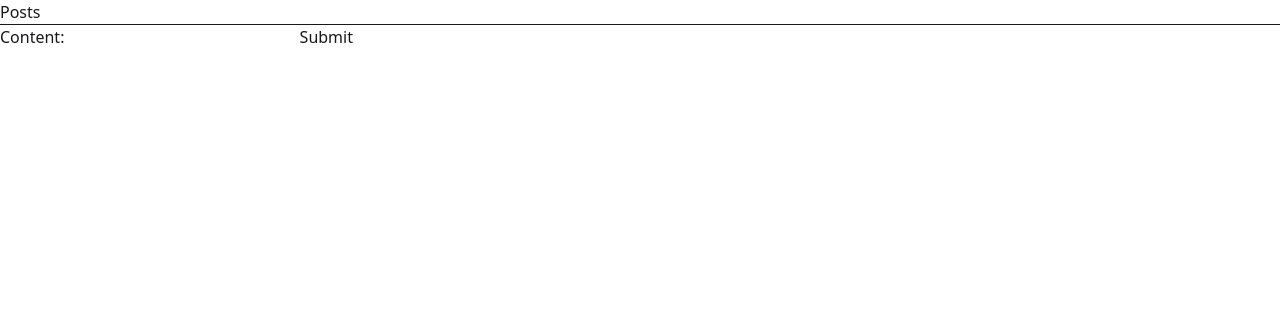
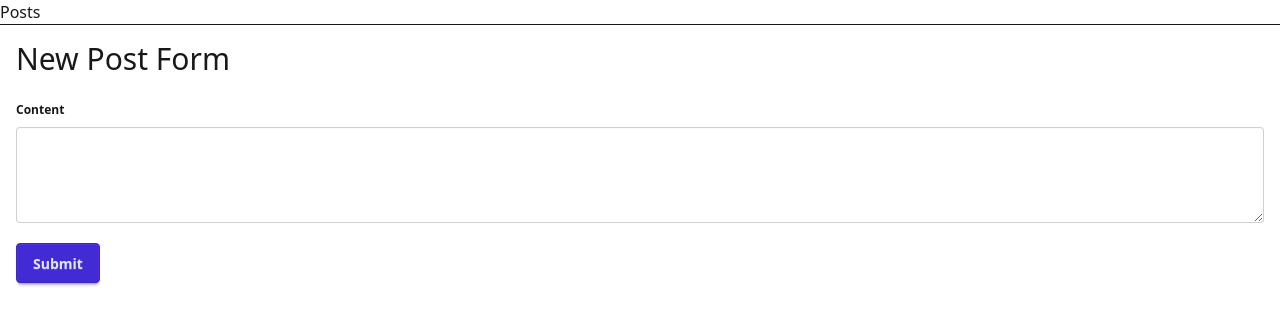
Before and after one commit to arthurgubaidullin/inventing-the-app-state-with-signals-example, an Astro site: page / in a window 1280 px wide. Built offline with nearby package versions, Linux system fonts and the light colour scheme; Astro itself is replaced by a stand-in of ours.

Commit message:
Fix component

```diff
--- a/src/components/NewPostForm.tsx
+++ b/src/components/NewPostForm.tsx
@@ -2,7 +2,10 @@ import type { PostsState } from "../posts/state";
 
 export const NewPostForm = ({ posts }: { posts: PostsState }) => {
   return (
+    <div class="grid gap-4 m-4">
+      <h3 class="text-3xl">New Post Form</h3>
       <form
+        class="grid gap-4"
         onSubmit={async (e) => {
           e.preventDefault();
 
@@ -17,11 +20,19 @@ export const NewPostForm = ({ posts }: { posts: PostsState }) => {
           await posts.addPost({ content });
         }}
       >
-      <label>
-        Content: <input name="content" type="text" required />
-      </label>
+        <fieldset className="fieldset">
+          <legend className="fieldset-legend">Content</legend>
+          <textarea
+            className="textarea h-24 w-full"
+            name="content"
+            required
+          ></textarea>
+        </fieldset>
 
-      <input type="submit" />
+        <div>
+          <input class="btn btn-primary" type="submit" />
+        </div>
       </form>
+    </div>
   );
 };
```
Lines whose indentation alone changed are shown as unchanged.
